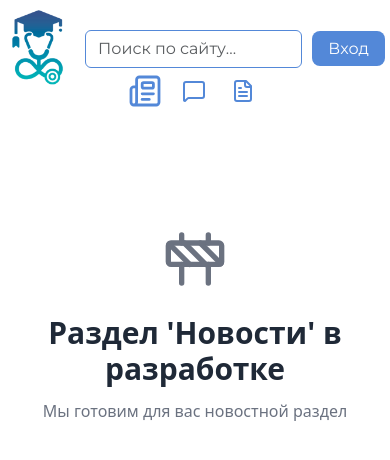
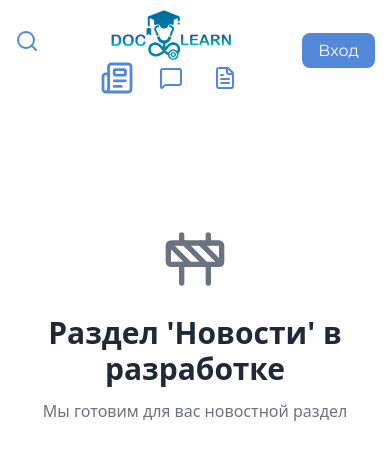
Before and after one commit to NeGaTiVe369/DocLearn, a Next.js app: page /News in a window 390 px wide. Shown: the top 460 px of the page. Built offline with nearby package versions, Linux system fonts and the light colour scheme.

Commit message:
Новый хэдер
исправлен дизайн для мобилок, исправлены отступы, добавлен собственный поиск для мобильных устройств.

```diff
--- a/src/widgets/header/ui/Header.module.css
+++ b/src/widgets/header/ui/Header.module.css
@@ -1,4 +1,4 @@
-.header{
+.header {
     position: fixed;
     top: 0;
     width: 100%;
@@ -15,7 +15,8 @@
     align-items: center;
     justify-content: space-between;
     margin: 0 auto;
-    padding: 0 20px;
+    padding: 0 20px 0 10px;
+    gap: 1rem;
     width: 100%;
   }
 
@@ -52,7 +53,7 @@
 
   .search {
     flex: 0 1 500px;
-    margin: 20px 56px 0 0;
+    margin: 20px 0 0 0;
     display: flex;
     flex-direction: column;
     align-items: center;
@@ -82,11 +83,11 @@
     transform: scale(1.4);
   }
 
-  .iconActive{
+  .iconActive {
     transform: scale(1.4);
   }
 
-  .button{
+  .button {
     flex: 0 0 auto;
     padding: 8px 24px;
     height: 45px;
@@ -102,7 +103,6 @@
   .avatarContainer {
     position: relative;
     margin-top: -15px;
-    margin-left: 48px;
   }
 
   .avatarWrapper {
@@ -140,42 +140,176 @@
   }
 
 
-  @media (max-width: 600px) {
-    .headerContent{
-      padding: 0 0px;
+.desktopLogo {
+  flex: 0 0 auto;
+  margin-top: -20px;
+}
+
+.desktopSearch {
+  flex: 1;
+  display: flex;
+  justify-content: center;
+  align-items: center;
+}
+
+.mobileSearchIcon {
+  display: none;
+}
+
+.mobileCenter {
+  display: none;
+}
+
+.searchIcon {
+  color: #5388d8;
+  font-size: 28px;
+  cursor: pointer;
+  transition: color 0.2s, transform 0.2s;
+}
+
+.searchIcon:hover {
+  color: #3266b6;
+  transform: scale(1.1);
+}
+
+@media (max-width: 650px) {
+  .headerContent {
+    padding: 0 15px;
+  }
+
+  .desktopLogo {
+    display: none;
+  }
+
+  .desktopSearch {
+    display: none;
+  }
+
+  .mobileSearchIcon {
+    display: block;
+    flex: 0 0 auto;
+    margin-top: -20px;
+  }
+
+  .mobileCenter {
+    display: flex;
+    flex-direction: column;
+    align-items: center;
+    flex: 1;
+  }
+
+  .mobileLogo {
+    display: block;
+    text-align: center;
+  }
+
+  .mobileNavigation {
+    display: block;
+  }
+
+  .iconsContainer {
+    gap: 30px;
+    margin-top: 5px;
   }
 
   .button {
     padding: 6px 16px;
     height: 35px;
     font-size: 16px;
-      margin-right: 5px;
+    margin-top: 0;
   }
 
   .avatarContainer {
-      margin-right: 15px;
+    margin-left: 0;
+    margin-top: -20px;
+  }
+
+  .avatar {
+    width: 40px;
+    height: 40px;
   }
 }
 
-    @media (max-width: 650px) {
-      .logo img {
-        width: 75px;
-        height: auto;
+.mobileSearchOverlay {
+  position: absolute;
+  top: 0;
+  left: 0;
+  right: 0;
+  height: 100%;
+  background-color: rgba(255, 255, 255, 0.95);
+  backdrop-filter: blur(10px);
+  display: flex;
+  align-items: center;
+  justify-content: center;
+  z-index: 1002;
+  animation: fadeInRight 0.3s ease-out;
+}
+
+.mobileSearchContainer {
+  position: relative;
+  width: calc(100% - 120px);
+  max-width: 400px;
+  margin: 0 20px;
+}
+
+.mobileSearchInput {
+  width: 100%;
+  height: 45px;
+  padding: 0 50px 0 20px;
+  border: 2px solid #5388d8;
+  border-radius: 25px;
+  font-size: 16px;
+  font-family: var(--font-montserrat), sans-serif;
+  outline: none;
+  background-color: white;
+  transition: border-color 0.2s;
+}
+
+.mobileSearchInput:focus {
+  border-color: #3266b6;
+}
+
+.mobileSearchInput::placeholder {
+  color: #999;
+}
+
+.mobileSearchClose {
+  position: absolute;
+  right: 15px;
+  top: 50%;
+  transform: translateY(-50%);
+  background: none;
+  border: none;
+  font-size: 24px;
+  color: #5388d8;
+  cursor: pointer;
+  width: 30px;
+  height: 30px;
+  display: flex;
+  align-items: center;
+  justify-content: center;
+  border-radius: 50%;
+  transition: background-color 0.2s, color 0.2s;
+}
+
+.mobileSearchClose:hover {
+  background-color: #f0f0f0;
+  color: #3266b6;
+}
+
+@keyframes fadeInRight {
+  from {
+    opacity: 0;
+    transform: translateX(100%);
+  }
+  to {
+    opacity: 1;
+    transform: translateX(0);
   }
 }
 
-
-    @media (max-width: 400px) {
-      .search{
-        margin: 0 10px;
-        margin-top: 20px;
-      }
-
-      .iconsContainer {
-        gap: 25px;
-      }
-
-      .icon {
-        font-size: 24px;
+@media (min-width: 651px) {
+  .mobileSearchOverlay {
+    display: none;
   }
 }
--- a/src/widgets/header/ui/Header.tsx
+++ b/src/widgets/header/ui/Header.tsx
@@ -3,6 +3,7 @@
 import { useState, useEffect, useRef } from "react"
 import { Button, Spinner } from "react-bootstrap"
 import Image from "next/image"
+import { Search } from "lucide-react"
 import styles from "./Header.module.css"
 import Logo from "./Logo"
 import Navigation from "./Navigation"
@@ -14,6 +15,7 @@ import { UserProfileCard } from "@/entities/user/ui/UserProfileCard/UserProfileC
 import { useAppDispatch, useAppSelector } from "@/shared/hooks/hooks"
 import { logoutUser } from "@/features/auth/model/thunks"
 import { selectIsAuthenticated, selectUser, selectLoading } from "@/features/auth/model/selectors"
+import desktopLogo from "@/../../public/logo.webp"
 
 export default function Header() {
   const dispatch = useAppDispatch()
@@ -25,6 +27,7 @@ export default function Header() {
   const [isRegisterVisible, setIsRegisterVisible] = useState(false)
   const [isForgotPasswordVisible, setIsForgotPasswordVisible] = useState(false)
   const [showProfilePopup, setShowProfilePopup] = useState(false)
+  const [showMobileSearch, setShowMobileSearch] = useState(false)
 
   const profilePopupRef = useRef<HTMLDivElement>(null)
 
@@ -63,27 +66,75 @@ export default function Header() {
     setShowProfilePopup(false)
   }
 
+  const openMobileSearch = () => setShowMobileSearch(true)
+  const closeMobileSearch = () => setShowMobileSearch(false)
+
   useEffect(() => {
     const handleClickOutside = (event: MouseEvent) => {
       if (profilePopupRef.current && !profilePopupRef.current.contains(event.target as Node)) {
         setShowProfilePopup(false)
       }
+
+      const searchOverlay = document.querySelector(`.${styles.mobileSearchOverlay}`)
+      if (showMobileSearch && searchOverlay && !searchOverlay.contains(event.target as Node)) {
+        setShowMobileSearch(false)
+      }
     }
 
-    if (showProfilePopup) {
+    if (showProfilePopup || showMobileSearch) {
       document.addEventListener("mousedown", handleClickOutside)
     }
 
     return () => {
       document.removeEventListener("mousedown", handleClickOutside)
     }
-  }, [showProfilePopup])
+  }, [showProfilePopup, showMobileSearch])
 
   return (
     <header className={styles.header}>
       <div className={styles.headerContent}>
-        <Logo />
-        <Navigation isAuthenticated={isAuthenticated} />
+        <div className={styles.desktopLogo}>
+          <Logo />
+        </div>
+
+        <div className={styles.mobileSearchIcon}>
+          <Search className={styles.searchIcon} onClick={openMobileSearch} />
+        </div>
+
+        <div className={styles.desktopSearch}>
+          <Navigation isAuthenticated={isAuthenticated} />
+        </div>
+
+        <div className={styles.mobileCenter}>
+          <div className={styles.mobileLogo}>
+            <Image
+              src={desktopLogo || "/placeholder.svg"}
+              alt="Logo"
+              width={120}
+              height={60}
+              priority
+              quality={100}
+              style={{
+                objectFit: "contain",
+                height: "auto",
+              }}
+            />
+          </div>
+          <div className={styles.mobileNavigation}>
+            <Navigation isAuthenticated={isAuthenticated} isMobile={true} />
+          </div>
+        </div>
+
+        {showMobileSearch && (
+          <div className={styles.mobileSearchOverlay}>
+            <div className={styles.mobileSearchContainer}>
+              <input type="text" placeholder="Поиск..." className={styles.mobileSearchInput} autoFocus />
+              <button className={styles.mobileSearchClose} onClick={closeMobileSearch} type="button">
+                ×
+              </button>
+            </div>
+          </div>
+        )}
 
         {isLoading && !isAuthenticated ? (
           <Button className={styles.button} disabled>
@@ -128,9 +179,9 @@ export default function Header() {
           onForgotPassword={openForgotPasswordModal}
         />
 
-        <RegistrationModal show={isRegisterVisible} handleClose={closeModals} switchToLogin={openLoginModal} />
+        {/* <RegistrationModal show={isRegisterVisible} handleClose={closeModals} switchToLogin={openLoginModal} /> */}
 
-        {/* <NewRegistrationModal show={isRegisterVisible} handleClose={closeModals} switchToLogin={openLoginModal} /> */}
+        <NewRegistrationModal show={isRegisterVisible} handleClose={closeModals} switchToLogin={openLoginModal} />
 
         <ForgotPasswordModal show={isForgotPasswordVisible} handleClose={closeModals} onBackToLogin={openLoginModal} />
       </div>
--- a/src/widgets/header/ui/Navigation.tsx
+++ b/src/widgets/header/ui/Navigation.tsx
@@ -2,23 +2,43 @@
 
 import Link from "next/link"
 import { usePathname } from "next/navigation"
-import styles from './Header.module.css';
+import styles from "./Header.module.css"
 import { Newspaper, MessageSquare, FileText, BookOpen } from "lucide-react"
 
+interface NavigationProps {
+  isAuthenticated?: boolean
+  isMobile?: boolean
+}
 
-export default function Navigation({isAuthenticated = false}) {
+export default function Navigation({ isAuthenticated = false, isMobile = false }: NavigationProps) {
   const pathname = usePathname()
 
   const isAggregatorActive = pathname.startsWith("/Aggregator")
 
+  if (isMobile) {
+    return (
+      <div className={styles.iconsContainer}>
+        <Link href="/News">
+          <Newspaper className={`${styles.icon} ${pathname === "/News" ? styles.iconActive : ""}`} />
+        </Link>
+        <Link href="/Feed">
+          <MessageSquare className={`${styles.icon} ${pathname === "/Feed" ? styles.iconActive : ""}`} />
+        </Link>
+        <Link href="/Aggregator">
+          <FileText className={`${styles.icon} ${isAggregatorActive ? styles.iconActive : ""}`} />
+        </Link>
+        {isAuthenticated && (
+          <Link href="/Learn">
+            <BookOpen className={`${styles.icon} ${pathname === "/Learn" ? styles.iconActive : ""}`} />
+          </Link>
+        )}
+      </div>
+    )
+  }
+
   return (
     <div className={styles.search}>
-        <input
-          type="text"
-          className="form-control"
-          placeholder="Поиск по сайту..."
-          style={{borderColor:'#5388d8'}}
-        />
+      <input type="text" className="form-control" placeholder="Поиск по сайту..." style={{ borderColor: "#5388d8" }} />
       <div className={styles.iconsContainer}>
         <Link href="/News">
           <Newspaper className={`${styles.icon} ${pathname === "/News" ? styles.iconActive : ""}`} />
@@ -36,5 +56,5 @@ export default function Navigation({isAuthenticated = false}) {
         )}
       </div>
     </div>
-    );
+  )
 }
```
Lines whose indentation alone changed are shown as unchanged.
